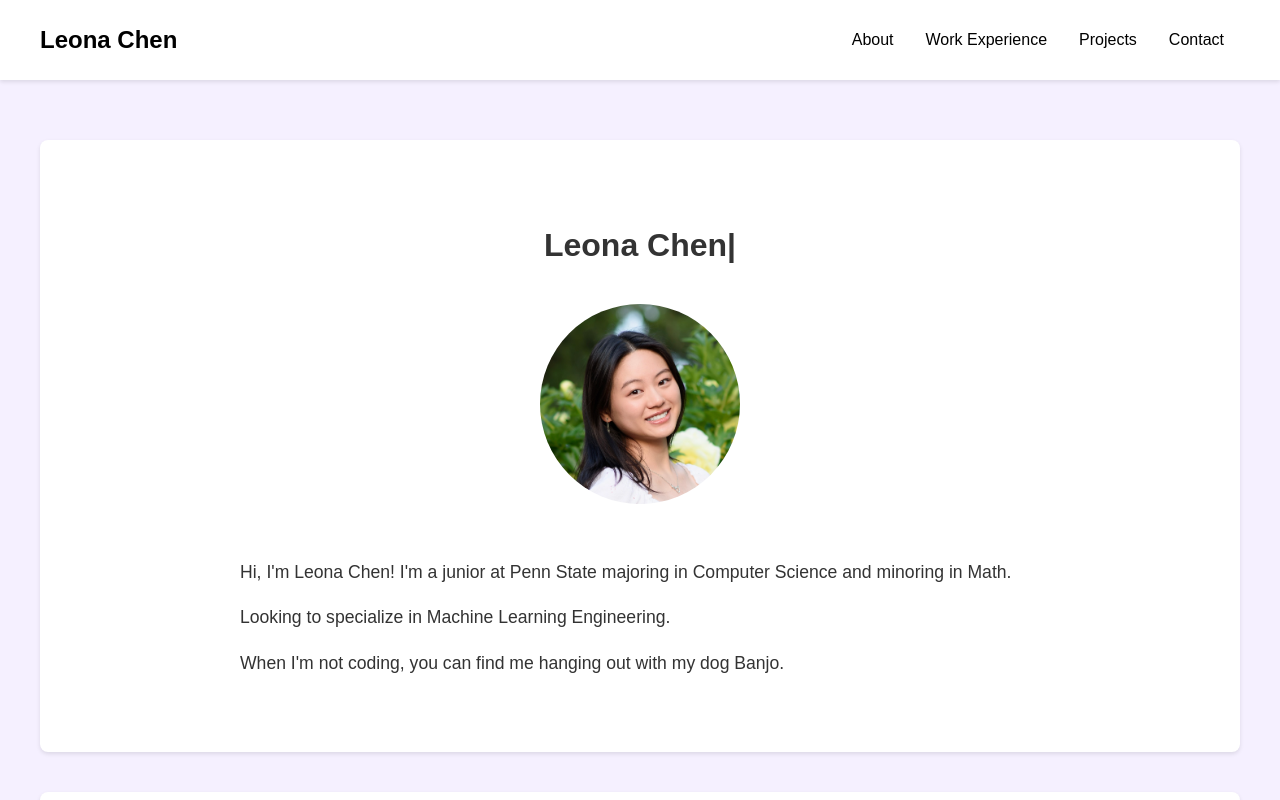
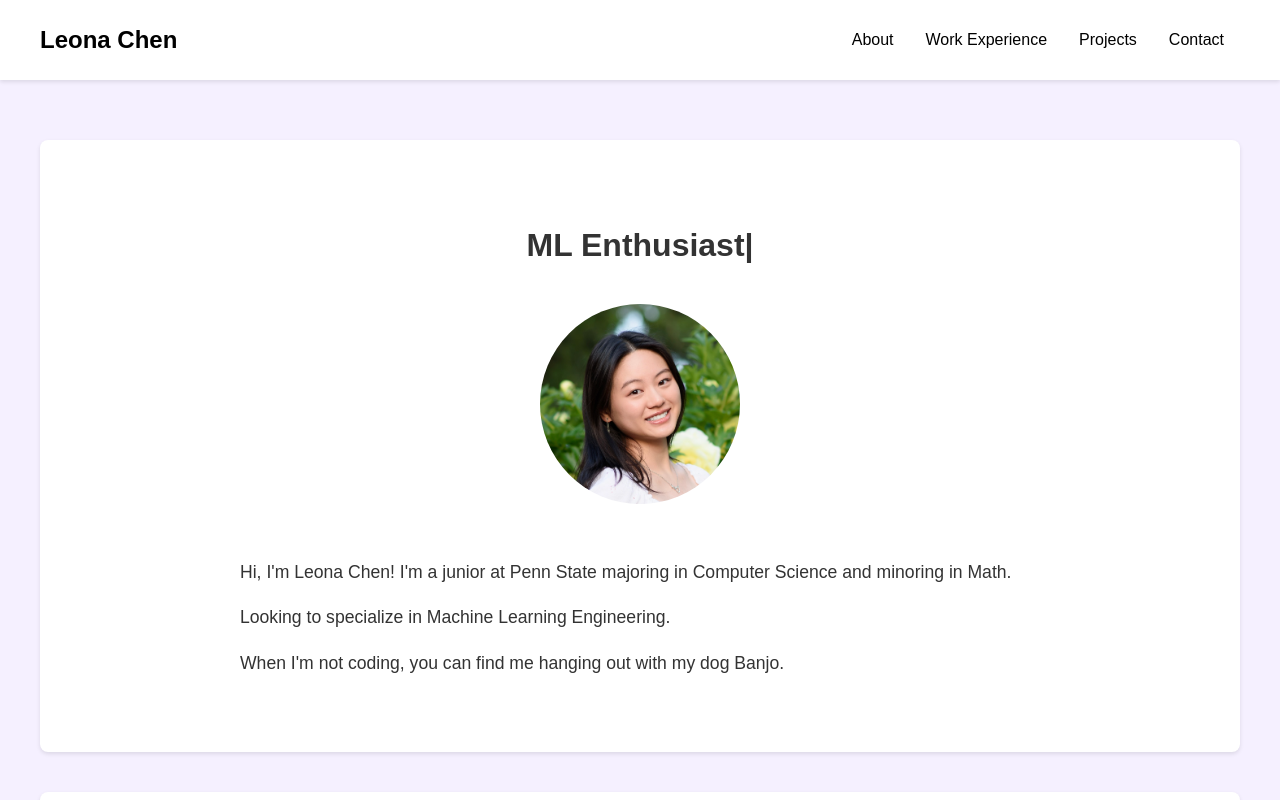
Before and after one commit to leonac24/portfolio, a React (Create React App) app: page / in a window 1280 px wide. Shown: the top 800 px of the page. Built offline with nearby package versions, Linux system fonts and the light colour scheme.

Commit message:
Update type animation with multiple titles

```diff
--- a/src/components/About.js
+++ b/src/components/About.js
@@ -10,7 +10,11 @@ function About() {
           sequence={[
             'Leona Chen',
             1000,
-            'Leona Chen',
+            'Software Engineer',
+            1000,
+            'ML Enthusiast',
+            1000,
+            'Dog Lover',
             1000,
           ]}
           wrapper="span"
```
